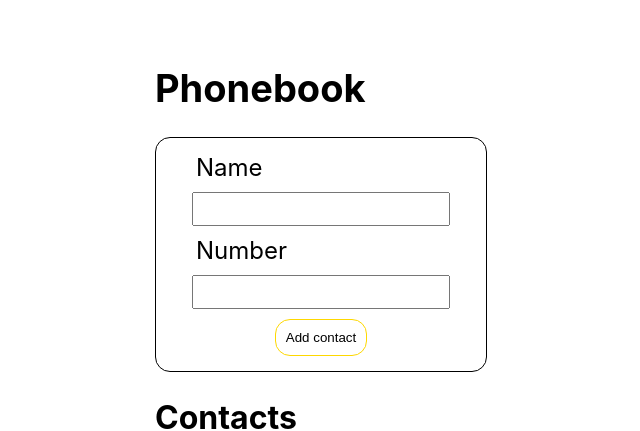
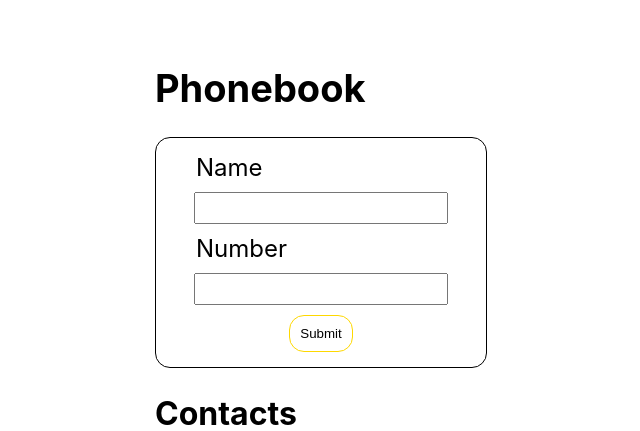
Before and after one commit to SlipuyKamiN/goit-react-hw-02-phonebook, a React (Create React App) app: page / in a window 1280 px wide. Shown: the top 431 px of the page, without its empty margins (285-925 px from the left). Built offline with nearby package versions, Linux system fonts and the light colour scheme.

Commit message:
global refactoring to Formik

```diff
--- a/package.json
+++ b/package.json
@@ -9,12 +9,15 @@
     "@testing-library/jest-dom": "^5.16.3",
     "@testing-library/react": "^12.1.4",
     "@testing-library/user-event": "^13.5.0",
+    "formik": "^2.2.9",
     "nanoid": "^4.0.2",
     "prop-types": "^15.8.1",
     "react": "^18.1.0",
     "react-dom": "^18.1.0",
     "react-scripts": "5.0.1",
-    "web-vitals": "^2.1.3"
+    "web-vitals": "^2.1.3",
+    "yup": "^1.1.1",
+    "yup-phone": "^1.3.2"
   },
   "scripts": {
     "start": "react-scripts start",
--- a/src/components/App/App.jsx
+++ b/src/components/App/App.jsx
@@ -7,7 +7,7 @@ import {
 } from './App.styled';
 import { ContactForm } from 'components/Form/Form';
 import { ContactList } from 'components/ContactList/ContactList';
-import { Filter } from 'components/Inputs';
+import { Filter } from 'components/Filter/Filter';
 
 export class App extends Component {
   state = {
--- a/src/components/Inputs/FilterInput.jsx
+++ b/src/components/Filter/Filter.jsx
@@ -1,21 +1,21 @@
 import PropTypes from 'prop-types';
 import { nanoid } from 'nanoid';
-import { FilterWrapper, FormInput, FormInputLabel } from './Input.styled';
+import { FilterWrapper, FilterInput, FilterLabel } from './Filter.styled';
 
 export const Filter = ({ filterValue, handleFilterChange }) => {
   const filterId = nanoid();
 
   return (
     <FilterWrapper>
-      <FormInputLabel htmlFor={filterId}>Find contacts by name</FormInputLabel>
-      <FormInput
+      <FilterLabel htmlFor={filterId}>Find contacts by name</FilterLabel>
+      <FilterInput
         autoComplete="off"
         type="text"
         id={filterId}
         name="filter"
         value={filterValue}
         onChange={handleFilterChange}
-      ></FormInput>
+      ></FilterInput>
     </FilterWrapper>
   );
 };
--- a/src/components/Inputs/Input.styled.jsx
+++ b/src/components/Filter/Filter.styled.jsx
@@ -5,12 +5,12 @@ export const FilterWrapper = styled.div`
   margin-bottom: 25px;
 `;
 
-export const FormInput = styled.input`
+export const FilterInput = styled.input`
   width: 250px;
   font-size: 24px;
 `;
 
-export const FormInputLabel = styled.label`
+export const FilterLabel = styled.label`
   text-transform: capitalize;
   width: 250px;
   font-size: 24px;
--- a/src/components/Form/Form.jsx
+++ b/src/components/Form/Form.jsx
@@ -1,50 +1,66 @@
 import PropTypes from 'prop-types';
-import { NameInput, NumberInput } from 'components/Inputs/index';
-import { Form, SubmitButton } from './Form.styled';
-import { Component } from 'react';
+import {
+  AppForm,
+  FormInput,
+  FormInputLabel,
+  SubmitButton,
+  ErrMessage,
+} from './Form.styled';
+import { nanoid } from 'nanoid';
+import { Formik } from 'formik';
+import * as yup from 'yup';
 
-export class ContactForm extends Component {
-  state = {
+export const ContactForm = ({ onSubmit }) => {
+  const nameID = nanoid();
+  const numberID = nanoid();
+
+  const initialValues = {
     name: '',
     number: '',
   };
 
-  handleInputChange = event => {
-    const { name, value } = event.currentTarget;
+  const validationSchema = yup.object().shape({
+    name: yup
+      .string()
+      .matches(
+        "^[a-zA-Zа-яА-Я]+(([' -][a-zA-Zа-яА-Я ])?[a-zA-Zа-яА-Я]*)*$",
+        "Name may contain only letters, apostrophe, dash and spaces. For example Adrian, Jacob Mercer, Charles de Batz de Castelmore d'Artagnan"
+      )
+      .required(),
+    number: yup
+      .string()
+      .matches(
+        '^[+]?[(]?[0-9]{1,4}[)]?[-s.]?[0-9]{1,4}[-s.]?[0-9]{1,6}$',
+        'Phone number must be digits and can contain spaces, dashes, parentheses and can start with +'
+      )
+      .required(),
+  });
 
-    this.setState({ [name]: value });
+  const handleSubmit = (values, actions) => {
+    onSubmit(values);
+    actions.resetForm();
   };
 
-  handleFormSubmit = event => {
-    event.preventDefault();
+  return (
+    <Formik
+      initialValues={initialValues}
+      validationSchema={validationSchema}
+      onSubmit={handleSubmit}
+    >
+      <AppForm autoComplete="off">
+        <FormInputLabel htmlFor={nameID}>Name</FormInputLabel>
+        <FormInput type="text" name="name" id={nameID} />
+        <ErrMessage name="name" component="div" />
 
-    this.props.onSubmit(this.state);
+        <FormInputLabel htmlFor={numberID}>Number</FormInputLabel>
+        <FormInput type="text" name="number" id={numberID} />
+        <ErrMessage name="number" component="div" />
 
-    this.resetState();
-  };
-
-  resetState() {
-    this.setState({
-      name: '',
-      number: '',
-    });
-  }
-
-  render() {
-    const { name, number } = this.state;
-
-    return (
-      <Form onSubmit={this.handleFormSubmit} autoComplete="off">
-        <NameInput value={name} handleInputChange={this.handleInputChange} />
-        <NumberInput
-          value={number}
-          handleInputChange={this.handleInputChange}
-        />
-        <SubmitButton type="submit">Add contact</SubmitButton>
-      </Form>
-    );
-  }
-}
+        <SubmitButton type="submit">Submit</SubmitButton>
+      </AppForm>
+    </Formik>
+  );
+};
 
 ContactForm.propTypes = {
   onSubmit: PropTypes.func.isRequired,
--- a/src/components/Form/Form.styled.jsx
+++ b/src/components/Form/Form.styled.jsx
@@ -1,6 +1,7 @@
 import styled from '@emotion/styled';
+import { Field, Form, ErrorMessage } from 'formik';
 
-export const Form = styled.form`
+export const AppForm = styled(Form)`
   display: flex;
   flex-direction: column;
   align-items: center;
@@ -12,6 +13,40 @@ export const Form = styled.form`
   border-radius: 15px;
   padding: 15px;
 `;
+
+export const FormInput = styled(Field)`
+  padding: 0;
+  margin: 0;
+  width: 250px;
+  font-size: 24px;
+`;
+
+export const FormInputLabel = styled.label`
+  padding: 0;
+  margin: 0;
+  text-transform: capitalize;
+  width: 250px;
+  font-size: 24px;
+`;
+
+export const ErrMessage = styled(ErrorMessage)`
+  max-width: 250px;
+  margin-top: 10px;
+  color: red;
+`;
+
+// export const AppForm = styled.form`
+//   display: flex;
+//   flex-direction: column;
+//   align-items: center;
+//   justify-content: center;
+//   gap: 10px;
+
+//   width: 300px;
+//   border: 1px solid black;
+//   border-radius: 15px;
+//   padding: 15px;
+// `;
 
 export const SubmitButton = styled.button`
   background-color: transparent;
--- a/src/components/Inputs/NameInput.jsx
+++ /dev/null
@@ -1,29 +0,0 @@
-import PropTypes from 'prop-types';
-import { FormInput, FormInputLabel } from './Input.styled';
-import { nanoid } from 'nanoid';
-
-export const NameInput = ({ value, handleInputChange }) => {
-  const numberId = nanoid();
-
-  return (
-    <>
-      <FormInputLabel htmlFor={numberId}>Name</FormInputLabel>
-      <FormInput
-        type="text"
-        id={numberId}
-        name="name"
-        value={value}
-        // pattern="^[a-zA-Zа-яА-Я]+((['-][a-zA-Zа-яА-Я])?[a-zA-Zа-яА-Я]*)*$"
-        pattern="[a-zA-Z\u0400-\u04ff\s]{3,30}"
-        title="Name may contain only letters, apostrophe, dash and spaces. For example Adrian, Jacob Mercer, Charles de Batz de Castelmore d'Artagnan"
-        required
-        onChange={handleInputChange}
-      ></FormInput>
-    </>
-  );
-};
-
-NameInput.propTypes = {
-  value: PropTypes.string.isRequired,
-  handleInputChange: PropTypes.func.isRequired,
-};
--- a/src/components/Inputs/NumberInput.jsx
+++ /dev/null
@@ -1,29 +0,0 @@
-import PropTypes from 'prop-types';
-import { FormInput, FormInputLabel } from './Input.styled';
-import { nanoid } from 'nanoid';
-
-export const NumberInput = ({ value, handleInputChange }) => {
-  const numberId = nanoid();
-
-  return (
-    <>
-      <FormInputLabel htmlFor={numberId}>Number</FormInputLabel>
-      <FormInput
-        type="tel"
-        id={numberId}
-        name="number"
-        value={value}
-        // pattern="\+?\d{1,4}?[-.\s]?\(?\d{1,3}?\)?[-.\s]?\d{1,4}[-.\s]?\d{1,4}[-.\s]?\d{1,9}"
-        pattern="\+?[0-9\s\-\(\)]+"
-        title="Phone number must be digits and can contain spaces, dashes, parentheses and can start with +"
-        required
-        onChange={handleInputChange}
-      ></FormInput>
-    </>
-  );
-};
-
-NumberInput.propTypes = {
-  value: PropTypes.string.isRequired,
-  handleInputChange: PropTypes.func.isRequired,
-};
--- a/src/components/Inputs/index.js
+++ /dev/null
@@ -1,5 +0,0 @@
-import { NameInput } from './NameInput';
-import { NumberInput } from './NumberInput';
-import { Filter } from './FilterInput';
-
-export { NameInput, NumberInput, Filter };
```
Also changed, not shown: 1 other file (tests, documents, lock files or other folders).
